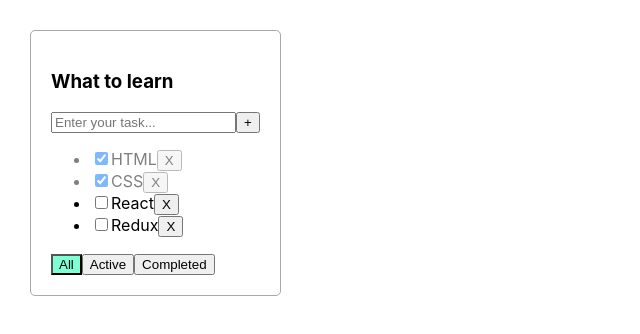
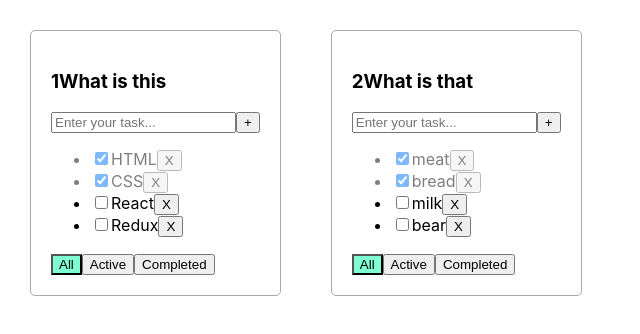
Before and after one commit to PavelDermichev1998/todolist-ts-47-main, a React (Create React App) app: page / in a window 1280 px wide. Shown: the top 334 px of the page, without its empty margins (0-640 px from the left). Built offline with nearby package versions, Linux system fonts and the light colour scheme.

Commit message:
Rendering

```diff
--- a/src/App.tsx
+++ b/src/App.tsx
@@ -11,61 +11,108 @@ export type TaskType = {
 
 export type FilterValuesType = 'all' | 'active' | 'completed'
 
+type TodoListType = {
+    id: string
+    title: string
+    filter: FilterValuesType
+}
+
+type TasksStateType = {
+    [key: string]: Array<TaskType>
+}
+
+
 function App() {
 //BLL
-    const [tasks, setTasks] = useState<Array<TaskType>>([
+    const todoListID_1 = v1()
+    const todoListID_2 = v1()
+    const [todoLists, setTodoLists] = useState<Array<TodoListType>>([
+        {id: todoListID_1, title: '1What is this', filter: 'all'},
+        {id: todoListID_2, title: '2What is that', filter: 'all'}
+    ])
+    const [tasks, setTasks] = useState<TasksStateType>({
+        [todoListID_1]: [
             {id: v1(), title: 'HTML', isDone: true},
             {id: v1(), title: 'CSS', isDone: true},
             {id: v1(), title: 'React', isDone: false},
             {id: v1(), title: 'Redux', isDone: false},
-    ])
-    const [filter, setFilter] = useState<FilterValuesType>('all')
-    const removeTask = (taskID: string) => {
-        setTasks(tasks.filter(t => t.id !== taskID))
+        ],
+        [todoListID_2]: [
+            {id: v1(), title: 'meat', isDone: true},
+            {id: v1(), title: 'bread', isDone: true},
+            {id: v1(), title: 'milk', isDone: false},
+            {id: v1(), title: 'bear', isDone: false},
+        ],
+    })
+
+    const removeTask = (taskID: string, todoListID: string) => {
+        setTasks({
+            ...tasks,
+            [todoListID]: tasks[todoListID].filter(t => t.id !== taskID)
+        })
     }
-    const changeFilter = (filter: FilterValuesType) => {
-        setFilter(filter)
-    }
-    const addTask = (title: string) => {
+    const addTask = (title: string, todoListID: string) => {
         const newTask: TaskType = {
             id: v1(),
             title: title,
             isDone: false,
         }
-        setTasks([newTask, ...tasks])
+        setTasks({
+            ...tasks,
+            [todoListID]: [newTask, ...tasks[todoListID]]
+        })
+        //берем все тудулисты, но к тудулисту с todoListID добавляем в его массив новую таску
+        //и добавляем все таски, которые были у тудулиста с этим айди
     }
-
-    const changeTaskStatus = (taskID: string, isDone: boolean) => {
+    const changeTaskStatus = (taskID: string, isDone: boolean, todoListID: string) => {
         /*const updatedTasks = tasks.map(t => {
             if (t.id === taskID) {
                  return {...t, isDone: isDone}
              }
                  return t
            })*/
-        setTasks(tasks.map(t => t.id === taskID ? {...t, isDone} : t))
+        setTasks({...tasks, [todoListID]: tasks[todoListID].map(t => t.id === taskID ? {...t, isDone} : t)
+        })
+    };
+
+    const changeFilter = (filter: FilterValuesType, todoListID: string) => {
+        setTodoLists(todoLists.map(tl => tl.id === todoListID ? {...tl, filter} : tl))
+    }
+    const removeTodoList = (todoListID: string) => {
+        setTodoLists(todoLists.filter(tl => tl.id !== todoListID))
+        delete tasks[todoListID]
     }
 
+//UI
 
-//UI
-    let tasksForRender = tasks
-    if (filter === 'active') {
-        tasksForRender = tasks.filter(t => !t.isDone)
+    const todoListComponents = todoLists.map(tl => {
+        let tasksForRender: Array<TaskType> = tasks[tl.id]
+        if (tl.filter === 'active') {
+            tasksForRender = tasks[tl.id].filter(t => !t.isDone)
         }
-    if (filter === 'completed') {
-        tasksForRender = tasks.filter(t => t.isDone)
+        if (tl.filter === 'completed') {
+            tasksForRender = tasks[tl.id].filter(t => t.isDone)
         }
 
         return (
-        <div className="App">
             <Todolist
-                title={"What to learn"}
-                filter={filter}
+                key={tl.id}
+                id={tl.id}
+                title={tl.title}
+                filter={tl.filter}
                 tasks={tasksForRender}
                 removeTask={removeTask}
                 changeFilter={changeFilter}
                 addTask={addTask}
                 changeTaskStatus={changeTaskStatus}
+                removeTodoList={removeTodoList}
             />
+        )
+    })
+
+    return (
+        <div className="App">
+            {todoListComponents}
         </div>
     );
 }
--- a/src/Todolist.tsx
+++ b/src/Todolist.tsx
@@ -3,13 +3,15 @@ import {FilterValuesType, TaskType} from "./App";
 
 
 type TodoListPropsType = {
+    id: string
     title: string
     filter: FilterValuesType
     tasks: Array<TaskType>
-    removeTask: (taskID: string) => void
-    changeFilter: (filter: FilterValuesType) => void
-    addTask: (title: string) => void
-    changeTaskStatus: (taskID: string, isDone: boolean) => void
+    removeTask: (taskID: string, todoListID: string) => void
+    changeFilter: (filter: FilterValuesType, todoListID: string) => void
+    addTask: (title: string, todoListID: string) => void
+    changeTaskStatus: (taskID: string, isDone: boolean, todoListID: string) => void
+    removeTodoList: (todoListID: string) => void
 }
 
 
@@ -19,8 +21,8 @@ const Todolist = (props: TodoListPropsType) => {
     const [error, setError] = useState<boolean>(false)
 
     const tasksJSXElements = props.tasks.map(task => {
-        const onClickHandler = () => props.removeTask(task.id)
-        const changeStatus = (e: ChangeEvent<HTMLInputElement>) => props.changeTaskStatus(task.id, e.currentTarget.checked)
+        const removeTask = () => props.removeTask(task.id, props.id)
+        const changeStatus = (e: ChangeEvent<HTMLInputElement>) => props.changeTaskStatus(task.id, e.currentTarget.checked, props.id)
         return (
             <li
                 className={task.isDone ? 'is-done' : ''}
@@ -30,14 +32,14 @@ const Todolist = (props: TodoListPropsType) => {
                     type="checkbox"
                     checked={task.isDone}/>
                 <span>{task.title}</span>
-                <button onClick={onClickHandler}>X</button>
+                <button onClick={removeTask}>X</button>
             </li>
         )
     });
     const addNewTask = () => {
         const trimmedTitle = newTaskTitle.trim()
         if (trimmedTitle) {
-            props.addTask(trimmedTitle)
+            props.addTask(trimmedTitle, props.id)
         } else {
             setError(true)
         }
@@ -52,9 +54,9 @@ const Todolist = (props: TodoListPropsType) => {
             addNewTask()
         }
     }
-    const onAllClickHandler = () => props.changeFilter('all')
-    const onActiveClickHandler = () => props.changeFilter('active')
-    const onCompletedClickHandler = () => props.changeFilter('completed')
+    const onAllClickHandler = () => props.changeFilter('all', props.id)
+    const onActiveClickHandler = () => props.changeFilter('active', props.id)
+    const onCompletedClickHandler = () => props.changeFilter('completed', props.id)
 
     const allBtnClass = props.filter === 'all' ? 'active-filter' : ''
     const activeBtnClass = props.filter === 'active' ? 'active-filter' : ''
```
Lines whose indentation alone changed are shown as unchanged.
